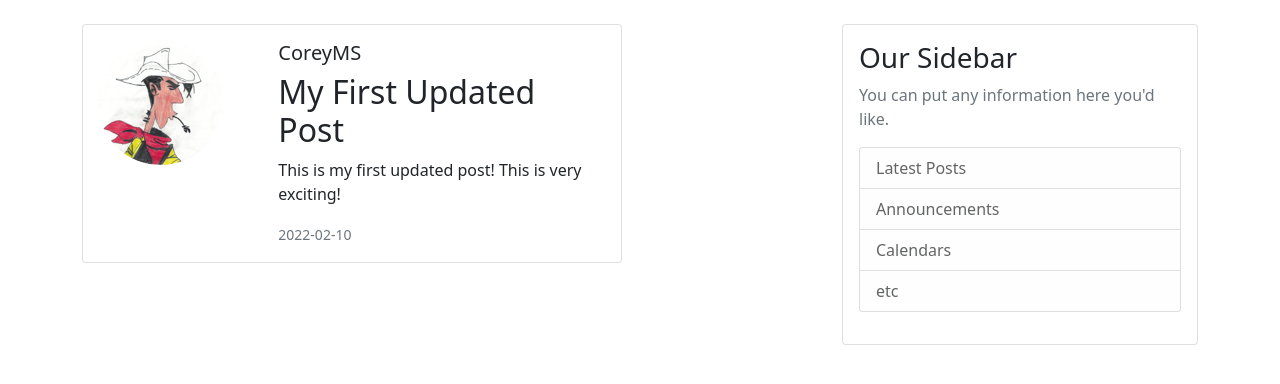
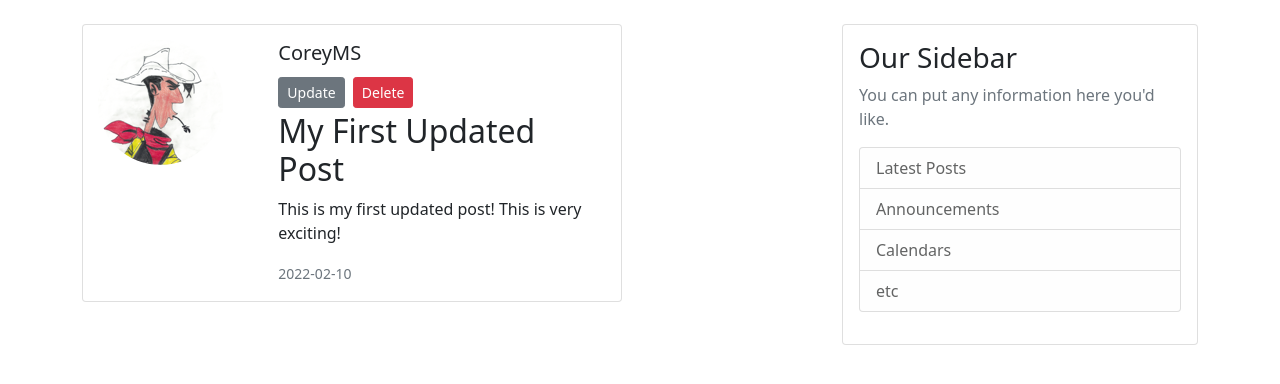
Before and after one commit to jovanako/flaskblog, a Flask app: page /post/1 in a window 1280 px wide. Shown: the part 56-440 px from the top of the page. Run offline with Flask 2, Linux system fonts and the light colour scheme; a user stored in the database is signed in; data comes from the database, SQL or seed files in the repository; both versions use the stored data as it was after the commit.

Commit message:
added delete Modal

```diff
--- a/flaskblog/routes.py
+++ b/flaskblog/routes.py
@@ -122,3 +122,14 @@ def update_post(post_id):
         form.content.data = post.content
     return render_template('create_post.html', title='Update Post',
                             form=form, legend='Update Post')
+
+@app.route("/post/<int:post_id>/delete", methods=['POST'])
+@login_required
+def delete_post(post_id):
+    post = Post.query.get_or_404(post_id)
+    if post.author != current_user:
+        abort(403)
+    db.session.delete(post)
+    db.session.commit()
+    flash('Your post has been deleted!', 'success')
+    return redirect(url_for('home'))
--- a/flaskblog/templates/post.html
+++ b/flaskblog/templates/post.html
@@ -10,6 +10,12 @@
     <div class="col-md-8">
       <div class="card-body">
         <h5 class="card-title">{{ post.author.username }}</h5>
+        {% if post.author == current_user %}
+          <div>
+            <a class="btn btn-secondary btn-sm mt-1 mb-1" href="{{ url_for('update_post', post_id=post.id) }}">Update</a>
+            <button type="button" class="btn btn-danger btn-sm m-1" data-bs-toggle="modal" data-bs-target="#deleteModal">Delete</button>
+          </div>
+        {% endif %}
         <h2 class="card-text">{{ post.title }}</h2>
         <p class="card-text">{{ post.content }}</p>
         <p class="card-text"><small class="text-muted">{{ post.date_posted.strftime('%Y-%m-%d')}}</small></p>
@@ -18,4 +24,22 @@
   </div>
 </div>
 
+<!-- Modal -->
+<div class="modal fade" id="deleteModal" tabindex="-1" aria-labelledby="deleteModalLabel" aria-hidden="true">
+  <div class="modal-dialog">
+    <div class="modal-content">
+      <div class="modal-header">
+        <h5 class="modal-title" id="deleteModalLabel">Delete Post?</h5>
+        <button type="button" class="btn-close" data-bs-dismiss="modal" aria-label="Close"></button>
+      </div>
+      <div class="modal-footer">
+        <button type="button" class="btn btn-secondary" data-bs-dismiss="modal">Close</button>
+        <form action="{{ url_for('delete_post', post_id=post.id) }}" method="POST">
+          <input class="btn btn-danger" type="submit" value="Delete">
+        </form>
+      </div>
+    </div>
+  </div>
+</div>
+
 {% endblock content %}
```
Also changed, not shown: flaskblog/site.db.
